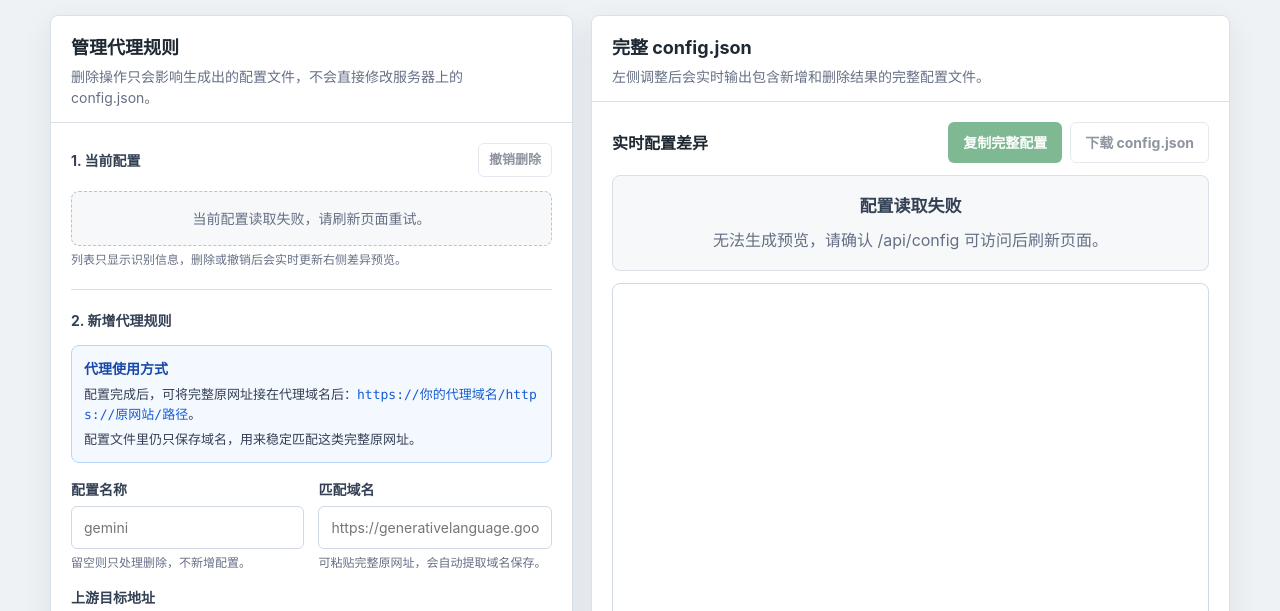
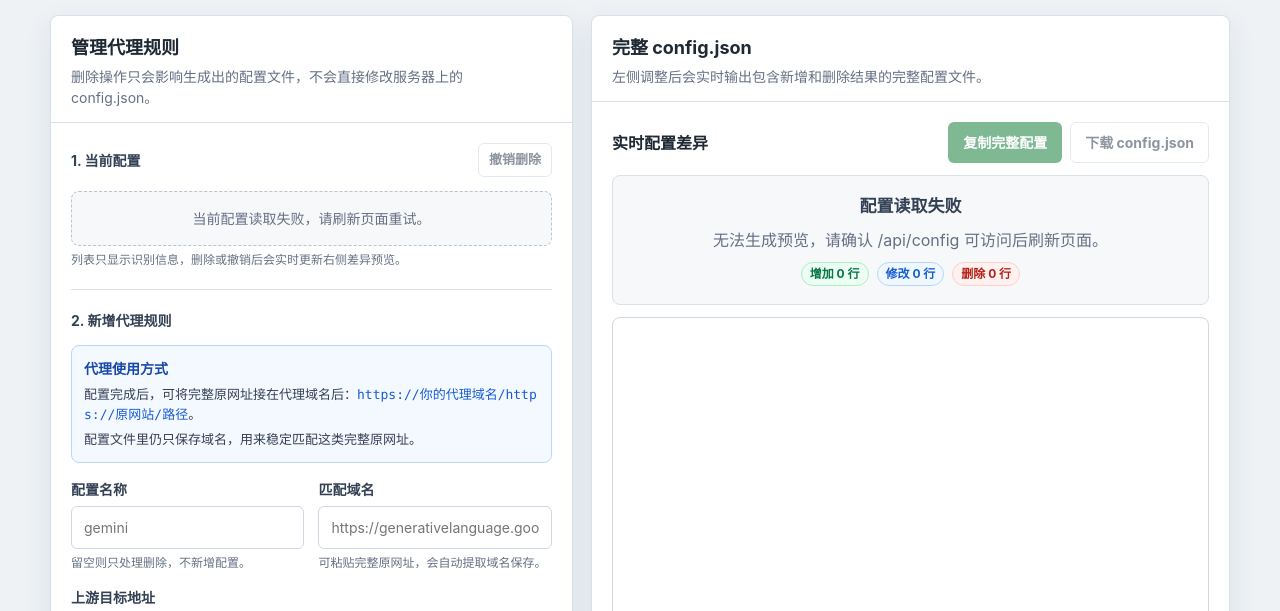
Before and after one commit to yin2hao/proxy-all-in-one, a website: page public/index.html in a window 1280 px wide. Shown: the part 133-744 px from the top of the page. Drawn offline with Linux system fonts and the light colour scheme; no server answers.

Commit message:
[feature] 前端差异预览增加行数统计

```diff
--- a/public/index.html
+++ b/public/index.html
@@ -509,6 +509,45 @@
       font-size: 17px;
     }
 
+    .diff-stats {
+      display: flex;
+      flex-wrap: wrap;
+      justify-content: center;
+      gap: 8px;
+      margin-top: 2px;
+    }
+
+    .diff-stat {
+      display: inline-flex;
+      align-items: center;
+      min-height: 24px;
+      padding: 2px 8px;
+      border: 1px solid #d9e0e7;
+      border-radius: 999px;
+      background: #fff;
+      color: #475467;
+      font-size: 12px;
+      font-weight: 700;
+    }
+
+    .diff-stat.added {
+      border-color: #abefc6;
+      background: #ecfdf3;
+      color: #067647;
+    }
+
+    .diff-stat.modified {
+      border-color: #b7d7ff;
+      background: #eff8ff;
+      color: #175cd3;
+    }
+
+    .diff-stat.removed {
+      border-color: #ffd0cc;
+      background: #fff1f0;
+      color: #b42318;
+    }
+
     .diff-preview {
       margin-top: 12px;
       min-height: 420px;
@@ -823,6 +862,11 @@
             <div class="result-summary">
               <strong id="resultSummaryTitle">正在读取配置</strong>
               <span id="resultSummaryText">基础配置读取完成后会自动生成差异预览。</span>
+              <div id="diffStats" class="diff-stats" aria-label="差异统计">
+                <span class="diff-stat added">增加 0 行</span>
+                <span class="diff-stat modified">修改 0 行</span>
+                <span class="diff-stat removed">删除 0 行</span>
+              </div>
             </div>
             <pre id="configDiffPreview" class="diff-preview" aria-label="配置差异预览"></pre>
             <div id="resultMessage" class="message success">当前完整配置文件可复制或下载后替换仓库根目录的 config.json。</div>
@@ -1239,6 +1283,51 @@
       return diff;
     }
 
+    function getDiffStats(diff) {
+      const stats = {
+        added: 0,
+        modified: 0,
+        removed: 0
+      };
+
+      let pendingAdded = 0;
+      let pendingRemoved = 0;
+
+      function flushPending() {
+        const modified = Math.min(pendingAdded, pendingRemoved);
+        stats.modified += modified;
+        stats.added += pendingAdded - modified;
+        stats.removed += pendingRemoved - modified;
+        pendingAdded = 0;
+        pendingRemoved = 0;
+      }
+
+      diff.forEach((item) => {
+        if (item.type === 'added') {
+          pendingAdded++;
+          return;
+        }
+
+        if (item.type === 'removed') {
+          pendingRemoved++;
+          return;
+        }
+
+        flushPending();
+      });
+
+      flushPending();
+      return stats;
+    }
+
+    function updateDiffStats(stats = { added: 0, modified: 0, removed: 0 }) {
+      $('diffStats').innerHTML = `
+        <span class="diff-stat added">增加 ${stats.added} 行</span>
+        <span class="diff-stat modified">修改 ${stats.modified} 行</span>
+        <span class="diff-stat removed">删除 ${stats.removed} 行</span>
+      `;
+    }
+
     function renderDiffPreview(oldConfig, newConfig) {
       const oldText = JSON.stringify(oldConfig, null, 2);
       const newText = JSON.stringify(newConfig, null, 2);
@@ -1248,6 +1337,8 @@
       container.innerHTML = '';
 
       if (oldText === newText) {
+        updateDiffStats();
+
         const line = document.createElement('div');
         line.className = 'diff-line unchanged';
 
@@ -1263,6 +1354,8 @@
         container.appendChild(line);
         return;
       }
+
+      updateDiffStats(getDiffStats(diff));
 
       const fragment = document.createDocumentFragment();
       diff.forEach((item) => {
@@ -1301,6 +1394,7 @@
           ? '无法生成预览，请确认 /api/config 可访问后刷新页面。'
           : '基础配置读取完成后会自动生成差异预览。';
         $('configDiffPreview').innerHTML = '';
+        updateDiffStats();
         return;
       }
 
@@ -1324,6 +1418,7 @@
         $('resultSummaryTitle').textContent = '等待完整信息';
         $('resultSummaryText').textContent = error.message || '请补全新增代理信息，或清空新增表单仅处理删除。';
         $('configDiffPreview').innerHTML = '';
+        updateDiffStats();
       }
     }
 
@@ -1335,6 +1430,7 @@
       $('resultSummaryTitle').textContent = title;
       $('resultSummaryText').textContent = text;
       $('configDiffPreview').innerHTML = '';
+      updateDiffStats();
     }
 
     async function copyConfig() {
```
